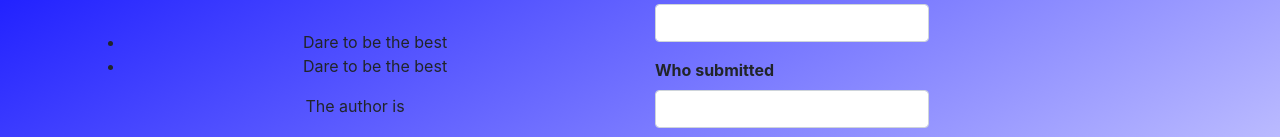
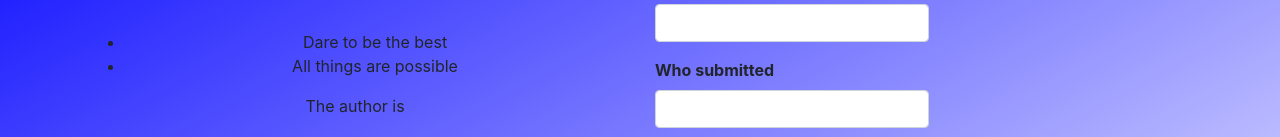
Before and after one commit to carolmbithe/Quotes, an Angular app: page / in a window 1280 px wide. Shown: the part 186-323 px from the top of the page. Built offline with nearby package versions, Linux system fonts and the light colour scheme.

Commit message:
changed the background color

```diff
--- a/src/app/quote/quote.component.ts
+++ b/src/app/quote/quote.component.ts
@@ -13,7 +13,7 @@ export class QuoteComponent implements OnInit {
 
   quotes = [
     new Quote(1,"Dare to be the best","Maryln","Carol"),
-    new Quote(1,"Dare to be the best","Maryln","Carol"),
+    new Quote(2,"All things are possible","Gael","red"),
   ]
 
   delete(isDone,index){
```
Also changed, not shown: 1 other file (tests, documents, lock files or other folders).
